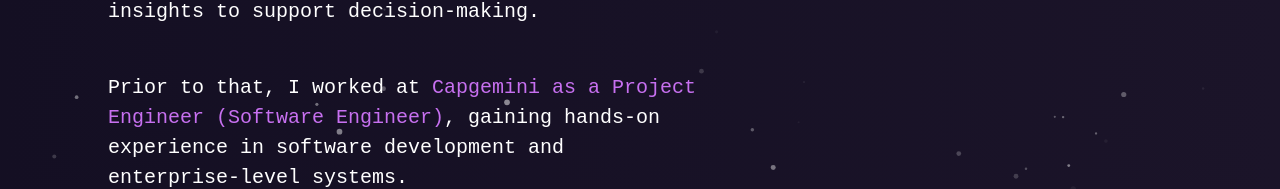
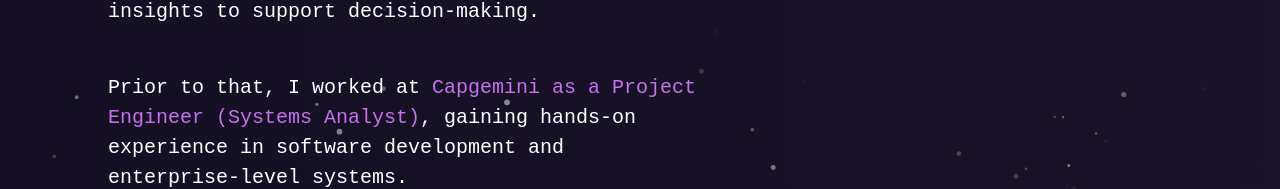
Before and after one commit to pavanty/pavanty-portfolio, a React (Create React App) app: page /pavanty-portfolio/about in a window 1280 px wide. Shown: the part 597-786 px from the top of the page. Built offline with nearby package versions, Linux system fonts and the light colour scheme; a web font is replaced by a local one.

Commit message:
comment updated

```diff
--- a/src/components/About/AboutCard.js
+++ b/src/components/About/AboutCard.js
@@ -29,7 +29,7 @@ function AboutCard() {
         <p style={{ textAlign: "left" }}>
           Prior to that, I worked at{" "}
           <span className="purple">
-            Capgemini as a Project Engineer (Software Engineer)
+            Capgemini as a Project Engineer (Systems Analyst)
           </span>, gaining hands-on experience in software development and enterprise-level systems.
         </p>
 
```
